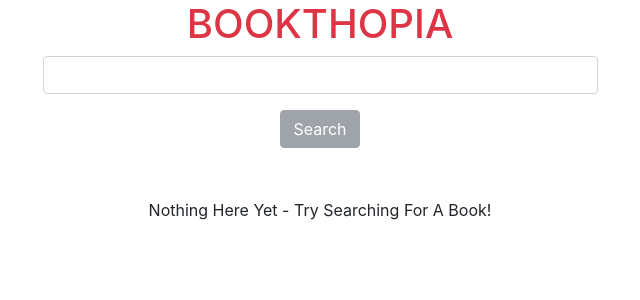
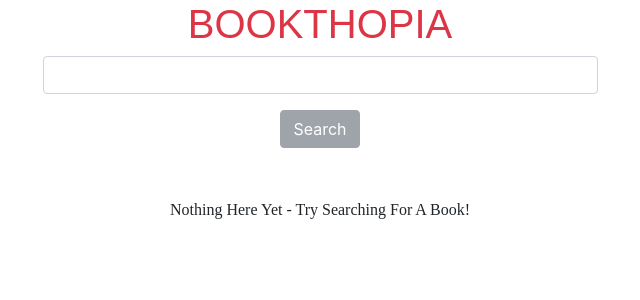
Before and after one commit to rapulu/bookthopia, a Vue app: page / in a window 1280 px wide. Shown: the top 300 px of the page, without its empty margins (320-960 px from the left). Built offline with nearby package versions, Linux system fonts and the light colour scheme.

Commit message:
change title font

```diff
--- a/src/components/Search.vue
+++ b/src/components/Search.vue
@@ -107,6 +107,7 @@ form{
 }
 .headerTitle{
   color:#dc3545;
+  font-family: 'Philosopher', sans-serif;
 }
 
 textarea:focus,
@@ -127,6 +128,7 @@ input[type=number]:focus,
 .spinner,.iniMessage{
   text-align:center;
   margin: 50px auto !IMPORTANT;
+  font-family: 'Lobster Two', cursive;
 }
 
 </style>
```
